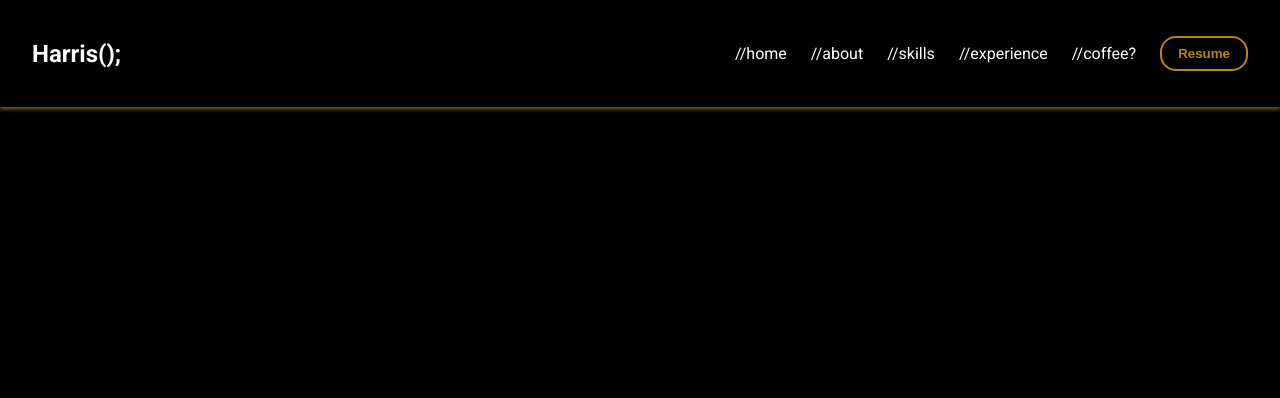
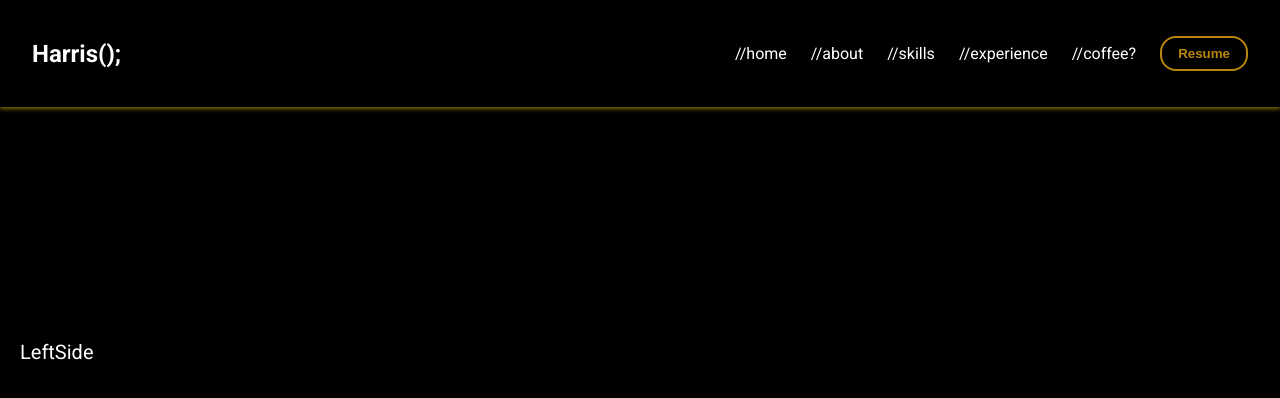
Before and after one commit to mxharryx/mohammed-harris, a Next.js app: page / in a window 1280 px wide. Shown: the top 398 px of the page. Built offline with nearby package versions, Linux system fonts and the light colour scheme.

Commit message:
Left component for icons

```diff
--- /dev/null
+++ b/components/Leftside.tsx
@@ -0,0 +1,7 @@
+import React from "react";
+
+const LeftSide =()=>{
+    return <div>LeftSide</div>;
+};
+
+export default LeftSide;
--- a/pages/index.tsx
+++ b/pages/index.tsx
@@ -1,5 +1,7 @@
 import Head from 'next/head'
 import Navbar from '../components/Navbar';
+import Leftside from '../components/Leftside';
+import styles from '../styles/Leftside.module.scss';
 
 
 
@@ -14,6 +16,11 @@ export default function Home() {
       </Head>
       <main>
         <Navbar/>
+        <div className={styles.leftside}>
+          <div>
+            <Leftside />
+          </div>
+        </div>
       </main>
     </>
   );
--- /dev/null
+++ b/styles/Leftside.module.scss
@@ -0,0 +1,8 @@
+.leftside{
+    width: 100%;
+    height: 88vh;
+    display: flex;
+    align-items: center;
+    margin-left: 20px;
+    justify-content: space-between;
+}
```
